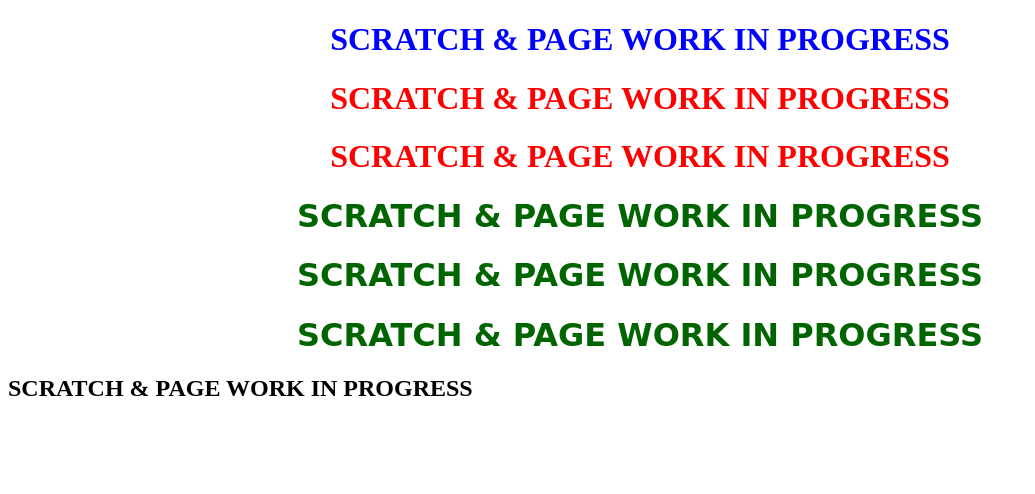
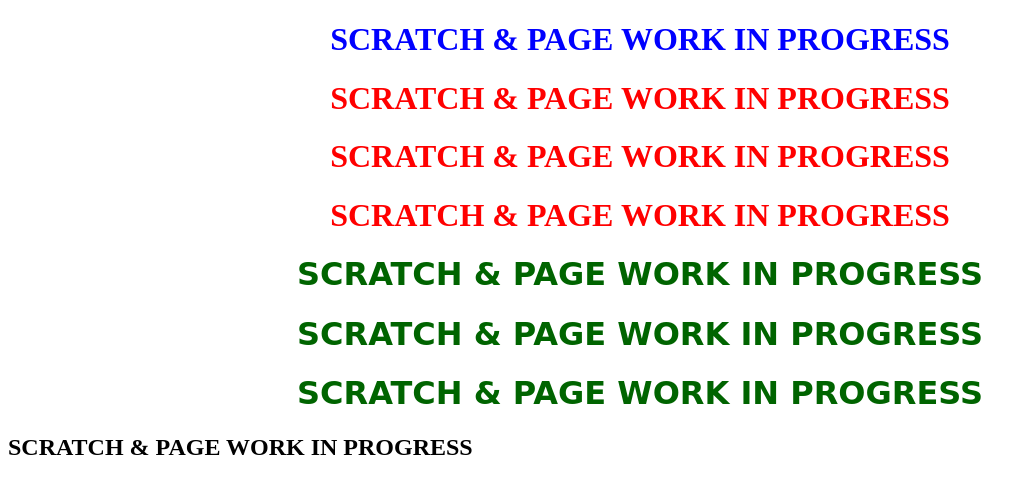
Before and after one commit to illhoshi/CS5OW, a plain HTML site: page More basic files/colors.html in a window 1280 px wide. Shown: the whole page, without its empty margins (0-1035 px from the left). Drawn offline with Linux system fonts and the light colour scheme.

Commit message:
ADDED H1

```diff
--- a/More basic files/colors.html
+++ b/More basic files/colors.html
@@ -19,6 +19,7 @@
 		<h1 id="ly">SCRATCH & PAGE WORK IN PROGRESS</h1>
 		<h1>SCRATCH & PAGE WORK IN PROGRESS</h1>
 		<h1>SCRATCH & PAGE WORK IN PROGRESS</h1>
+		<h1>SCRATCH & PAGE WORK IN PROGRESS</h1>
 		<h1 class="foo">SCRATCH & PAGE WORK IN PROGRESS</h1>
 		<h1 class="foo">SCRATCH & PAGE WORK IN PROGRESS</h1>
 		<h1 class="foo">SCRATCH & PAGE WORK IN PROGRESS</h1>
```
